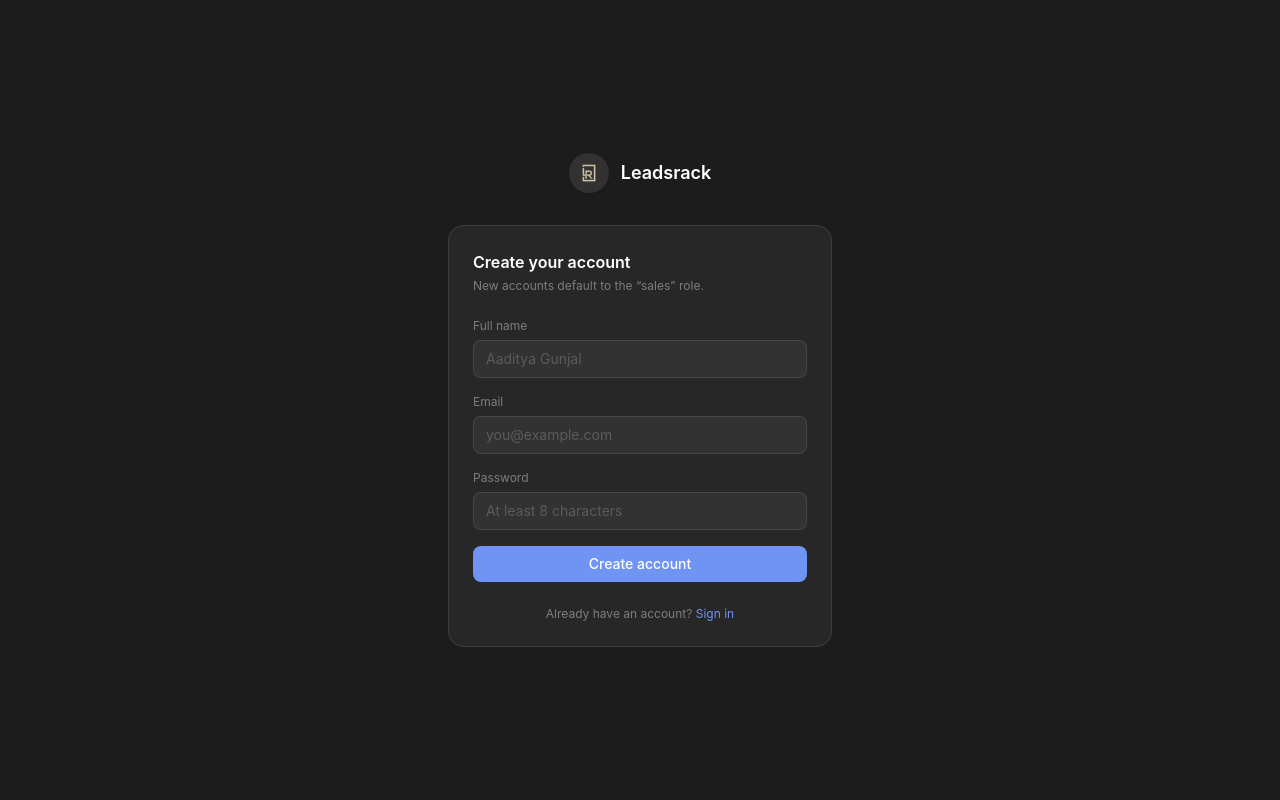
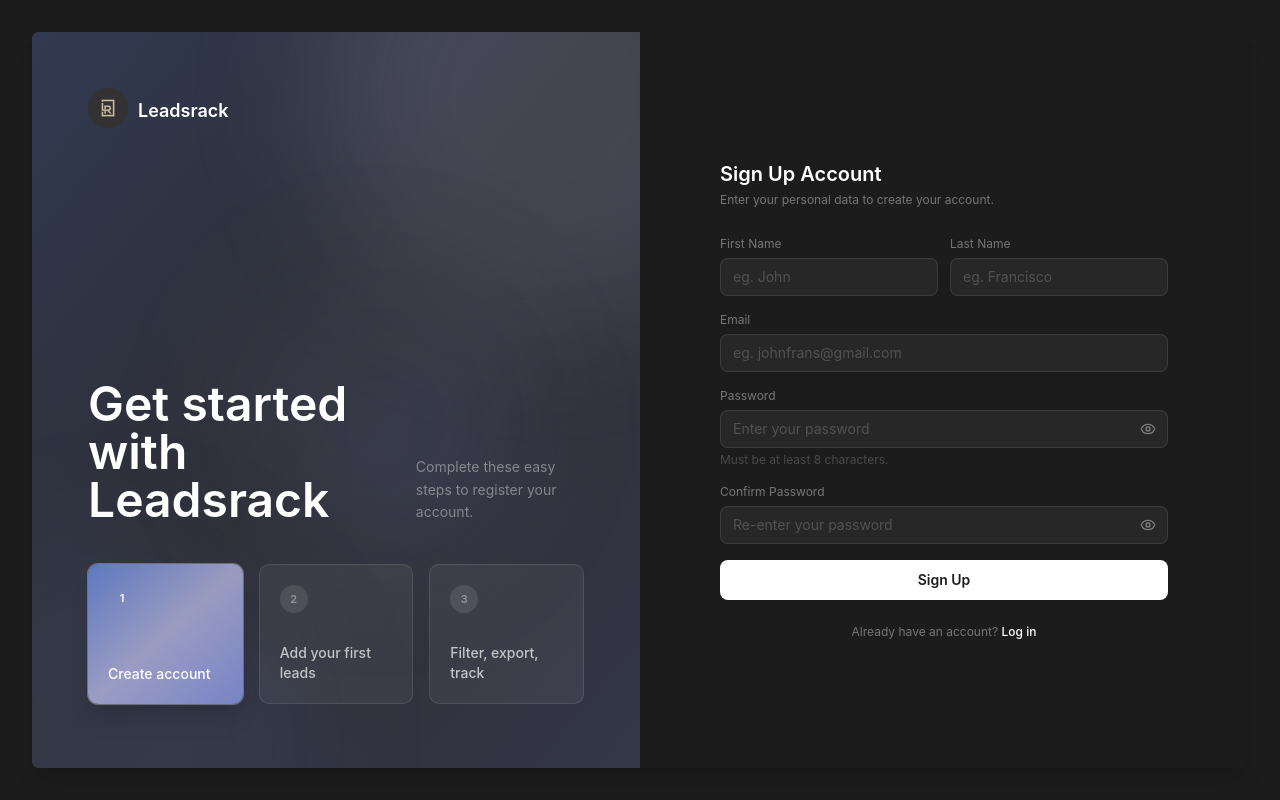
Before and after one commit to aaditya09750/Leadsrack, a React (Vite) app in the folder Frontend/: page /register in a window 1280 px wide. Built offline with nearby package versions, Linux system fonts and the light colour scheme; no server answers.

Commit message:
feat(web): add AuthShell with hero + step indicator; refactor Login + Register to use it

```diff
--- /dev/null
+++ b/Frontend/src/features/auth/AuthShell.tsx
@@ -0,0 +1,96 @@
+import type { ReactNode } from 'react';
+import { cn } from '../../lib/utils';
+import { Avatar } from '../../components/ui/Avatar';
+
+export interface AuthStep {
+  label: string;
+  state: 'active' | 'done' | 'upcoming';
+}
+
+interface AuthShellProps {
+  hero: { title: string; subtitle: string };
+  steps: AuthStep[];
+  children: ReactNode;
+}
+
+export const AuthShell = ({ hero, steps, children }: AuthShellProps) => (
+  <div className="min-h-screen bg-background font-sans text-primary p-4 sm:p-6 lg:p-8">
+    <div className="mx-auto w-full max-w-[1400px] min-h-[calc(100vh-2rem)] sm:min-h-[calc(100vh-3rem)] lg:min-h-[calc(100vh-4rem)] rounded-md overflow-hidden grid grid-cols-1 md:grid-cols-2 shadow-xl">
+      {/* Left panel — brand, hero, step indicator */}
+      <div className="relative overflow-hidden bg-gradient-to-br from-accent-brand/25 via-accent-purple/10 to-accent-indigo/20 p-8 md:p-12 lg:p-14 flex flex-col">
+        <div
+          aria-hidden
+          className="absolute -top-40 -right-32 w-[28rem] h-[28rem] rounded-full bg-accent-purple/15 blur-3xl pointer-events-none"
+        />
+        <div
+          aria-hidden
+          className="absolute -bottom-40 -left-28 w-[24rem] h-[24rem] rounded-full bg-accent-brand/10 blur-3xl pointer-events-none"
+        />
+        <div
+          aria-hidden
+          className="absolute top-1/3 left-1/3 w-[18rem] h-[18rem] rounded-full bg-accent-indigo/10 blur-3xl pointer-events-none"
+        />
+
+        <div className="relative flex items-center gap-2.5">
+          <Avatar src="/leadsrack-logo.jpg" alt="Leadsrack" size="lg" />
+          <span className="font-display font-semibold text-primary mt-1 text-[18px]">Leadsrack</span>
+        </div>
+
+        <div className="relative flex-1 flex flex-col justify-end mt-12 md:mt-0">
+          <div className="md:flex md:items-end md:justify-between md:gap-6 mb-8 md:mb-10">
+            <h2 className="font-display text-3xl md:text-4xl lg:text-5xl font-semibold text-primary leading-[1.1] md:max-w-[14ch]">
+              {hero.title}
+            </h2>
+            <p className="text-secondary text-sm leading-relaxed md:max-w-[22ch] mt-3 md:mt-0">
+              {hero.subtitle}
+            </p>
+          </div>
+
+          <div className="flex md:grid md:grid-cols-3 gap-3 lg:gap-4 overflow-x-auto pb-2 -mx-8 px-8 md:mx-0 md:px-0 md:overflow-visible">
+            {steps.map((step, idx) => (
+              <div
+                key={step.label}
+                className={cn(
+                  'rounded-[10px] p-4 lg:p-5 min-w-[150px] md:min-w-0 min-h-[120px] lg:min-h-[140px] flex flex-col justify-between transition-colors flex-shrink-0',
+                  step.state === 'active'
+                    ? 'bg-gradient-to-br from-accent-brand/70 via-accent-purple/70 to-accent-indigo/70 text-ink shadow-xl ring-1 ring-white/30'
+                    : 'bg-primary/5 border border-border text-secondary',
+                )}
+              >
+                <div
+                  className={cn(
+                    'w-7 h-7 rounded-full text-[11px] font-semibold flex items-center justify-center',
+                    step.state === 'active'
+                      ? 'bg-ink text-white'
+                      : step.state === 'done'
+                        ? 'bg-accent-brand text-white'
+                        : 'bg-primary/10 text-secondary',
+                  )}
+                >
+                  {idx + 1}
+                </div>
+                <p
+                  className={cn(
+                    'font-display text-xs lg:text-sm leading-snug font-medium',
+                    step.state === 'active'
+                      ? 'text-ink'
+                      : step.state === 'done'
+                        ? 'text-primary'
+                        : 'text-primary/70',
+                  )}
+                >
+                  {step.label}
+                </p>
+              </div>
+            ))}
+          </div>
+        </div>
+      </div>
+
+      {/* Right panel — form slot */}
+      <div className="bg-background p-8 md:p-12 lg:p-16 flex flex-col justify-center">
+        <div className="w-full max-w-md mx-auto">{children}</div>
+      </div>
+    </div>
+  </div>
+);
--- a/Frontend/src/features/auth/LoginPage.tsx
+++ b/Frontend/src/features/auth/LoginPage.tsx
@@ -7,6 +7,8 @@
 import { login } from '../../api/auth';
 import { useAuthStore } from '../../store/authStore';
 import { extractErrorMessage } from '../../lib/api';
+import { PasswordInput } from '../../components/ui/PasswordInput';
+import { AuthShell, type AuthStep } from './AuthShell';
 
 const loginSchema = z.object({
   email: z.string().email('Invalid email').max(254),
@@ -14,6 +16,15 @@
 });
 
 type LoginFormValues = z.infer<typeof loginSchema>;
+
+const inputClass =
+  'w-full px-3 py-2 rounded-lg bg-primary/5 border border-border text-primary text-sm placeholder:text-muted focus:outline-none focus:ring-1 focus:ring-accent-brand';
+
+const LOGIN_STEPS: AuthStep[] = [
+  { label: 'Create account', state: 'done' },
+  { label: 'Sign in to Leadsrack', state: 'active' },
+  { label: 'Filter, export, track', state: 'upcoming' },
+];
 
 export const LoginPage = () => {
   const navigate = useNavigate();
@@ -42,20 +53,17 @@
   };
 
   return (
-    <div className="min-h-screen bg-background font-sans text-primary flex items-center justify-center px-6">
-      <div className="w-full max-w-sm">
-        <div className="flex items-center gap-3 justify-center mb-8">
-          <img
-            src="/leadsrack-logo.jpg"
-            alt="Leadsrack"
-            className="w-10 h-10 rounded-full object-cover"
-          />
-          <span className="text-primary text-lg font-semibold">Leadsrack</span>
-        </div>
-
-        <div className="bg-white/5 rounded-xl border border-border p-6">
-          <h1 className="text-primary text-base font-semibold">Welcome back</h1>
-          <p className="text-secondary text-xs mt-1 mb-6">Sign in to manage your leads.</p>
+    <AuthShell
+      hero={{
+        title: 'Welcome back to Leadsrack',
+        subtitle: 'Sign in to pick up where you left off.',
+      }}
+      steps={LOGIN_STEPS}
+    >
+      <h1 className="font-display text-primary text-xl font-semibold">Sign In</h1>
+      <p className="text-secondary text-xs mt-1 mb-7">
+        Enter your credentials to access your dashboard.
+      </p>
 
       <form onSubmit={handleSubmit(onSubmit)} className="space-y-4" noValidate>
         <div>
@@ -67,8 +75,8 @@
             type="email"
             autoComplete="email"
             {...register('email')}
-                className="w-full px-3 py-2 rounded-lg bg-white/5 border border-border text-primary text-sm placeholder:text-muted focus:outline-none focus:ring-1 focus:ring-accent-brand"
-                placeholder="you@example.com"
+            className={inputClass}
+            placeholder="eg. you@example.com"
           />
           {errors.email ? (
             <p role="alert" className="text-xs text-red-400 mt-1">
@@ -81,13 +89,11 @@
           <label htmlFor="password" className="block text-secondary text-xs mb-1.5">
             Password
           </label>
-              <input
+          <PasswordInput
             id="password"
-                type="password"
             autoComplete="current-password"
+            placeholder="Enter your password"
             {...register('password')}
-                className="w-full px-3 py-2 rounded-lg bg-white/5 border border-border text-primary text-sm placeholder:text-muted focus:outline-none focus:ring-1 focus:ring-accent-brand"
-                placeholder="••••••••"
           />
           {errors.password ? (
             <p role="alert" className="text-xs text-red-400 mt-1">
@@ -99,20 +105,18 @@
         <button
           type="submit"
           disabled={submitting}
-              className="w-full py-2 rounded-lg bg-accent-brand text-white text-sm font-medium hover:opacity-90 transition-opacity disabled:opacity-50 disabled:cursor-not-allowed"
+          className="w-full py-2.5 rounded-lg bg-primary text-background text-sm font-semibold hover:opacity-90 transition-opacity disabled:opacity-50 disabled:cursor-not-allowed"
         >
-              {submitting ? 'Signing in…' : 'Sign in'}
+          {submitting ? 'Signing in…' : 'Sign In'}
         </button>
       </form>
 
       <p className="text-secondary text-xs text-center mt-6">
         Don&apos;t have an account?{' '}
-            <Link to="/register" className="text-accent-brand hover:underline">
+        <Link to="/register" className="text-primary font-medium hover:underline">
           Register
         </Link>
       </p>
-        </div>
-      </div>
-    </div>
+    </AuthShell>
   );
 };
--- a/Frontend/src/features/auth/RegisterPage.tsx
+++ b/Frontend/src/features/auth/RegisterPage.tsx
@@ -7,14 +7,32 @@
 import { register as registerApi } from '../../api/auth';
 import { useAuthStore } from '../../store/authStore';
 import { extractErrorMessage } from '../../lib/api';
+import { PasswordInput } from '../../components/ui/PasswordInput';
+import { AuthShell, type AuthStep } from './AuthShell';
 
-const registerSchema = z.object({
-  name: z.string().trim().min(1, 'Name is required').max(100),
+const registerSchema = z
+  .object({
+    firstName: z.string().trim().min(1, 'First name is required').max(50),
+    lastName: z.string().trim().min(1, 'Last name is required').max(50),
     email: z.string().email('Invalid email').max(254),
-  password: z.string().min(8, 'At least 8 characters').max(128),
+    password: z.string().min(8, 'Must be at least 8 characters').max(128),
+    confirmPassword: z.string().min(1, 'Please confirm your password'),
+  })
+  .refine((data) => data.password === data.confirmPassword, {
+    message: 'Passwords do not match',
+    path: ['confirmPassword'],
   });
 
 type RegisterFormValues = z.infer<typeof registerSchema>;
+
+const inputClass =
+  'w-full px-3 py-2 rounded-lg bg-primary/5 border border-border text-primary text-sm placeholder:text-muted focus:outline-none focus:ring-1 focus:ring-accent-brand';
+
+const REGISTER_STEPS: AuthStep[] = [
+  { label: 'Create account', state: 'active' },
+  { label: 'Add your first leads', state: 'upcoming' },
+  { label: 'Filter, export, track', state: 'upcoming' },
+];
 
 export const RegisterPage = () => {
   const navigate = useNavigate();
@@ -30,7 +48,12 @@
   const onSubmit = async (values: RegisterFormValues) => {
     setSubmitting(true);
     try {
-      const { user, token } = await registerApi(values);
+      const name = `${values.firstName} ${values.lastName}`.trim();
+      const { user, token } = await registerApi({
+        name,
+        email: values.email,
+        password: values.password,
+      });
       setSession(token, user);
       toast.success('Account created');
       navigate('/', { replace: true });
@@ -42,40 +65,54 @@
   };
 
   return (
-    <div className="min-h-screen bg-background font-sans text-primary flex items-center justify-center px-6">
-      <div className="w-full max-w-sm">
-        <div className="flex items-center gap-3 justify-center mb-8">
-          <img
-            src="/leadsrack-logo.jpg"
-            alt="Leadsrack"
-            className="w-10 h-10 rounded-full object-cover"
-          />
-          <span className="text-primary text-lg font-semibold">Leadsrack</span>
-        </div>
-
-        <div className="bg-white/5 rounded-xl border border-border p-6">
-          <h1 className="text-primary text-base font-semibold">Create your account</h1>
-          <p className="text-secondary text-xs mt-1 mb-6">
-            New accounts default to the &ldquo;sales&rdquo; role.
+    <AuthShell
+      hero={{
+        title: 'Get started with Leadsrack',
+        subtitle: 'Complete these easy steps to register your account.',
+      }}
+      steps={REGISTER_STEPS}
+    >
+      <h1 className="font-display text-primary text-xl font-semibold">Sign Up Account</h1>
+      <p className="text-secondary text-xs mt-1 mb-7">
+        Enter your personal data to create your account.
       </p>
 
       <form onSubmit={handleSubmit(onSubmit)} className="space-y-4" noValidate>
+        <div className="grid grid-cols-2 gap-3">
           <div>
-              <label htmlFor="name" className="block text-secondary text-xs mb-1.5">
-                Full name
+            <label htmlFor="firstName" className="block text-secondary text-xs mb-1.5">
+              First Name
             </label>
             <input
-                id="name"
-                {...register('name')}
-                autoComplete="name"
-                className="w-full px-3 py-2 rounded-lg bg-white/5 border border-border text-primary text-sm placeholder:text-muted focus:outline-none focus:ring-1 focus:ring-accent-brand"
-                placeholder="Aaditya Gunjal"
+              id="firstName"
+              {...register('firstName')}
+              autoComplete="given-name"
+              className={inputClass}
+              placeholder="eg. John"
             />
-              {errors.name ? (
+            {errors.firstName ? (
               <p role="alert" className="text-xs text-red-400 mt-1">
-                  {errors.name.message}
+                {errors.firstName.message}
               </p>
             ) : null}
+          </div>
+          <div>
+            <label htmlFor="lastName" className="block text-secondary text-xs mb-1.5">
+              Last Name
+            </label>
+            <input
+              id="lastName"
+              {...register('lastName')}
+              autoComplete="family-name"
+              className={inputClass}
+              placeholder="eg. Francisco"
+            />
+            {errors.lastName ? (
+              <p role="alert" className="text-xs text-red-400 mt-1">
+                {errors.lastName.message}
+              </p>
+            ) : null}
+          </div>
         </div>
 
         <div>
@@ -87,8 +124,8 @@
             type="email"
             autoComplete="email"
             {...register('email')}
-                className="w-full px-3 py-2 rounded-lg bg-white/5 border border-border text-primary text-sm placeholder:text-muted focus:outline-none focus:ring-1 focus:ring-accent-brand"
-                placeholder="you@example.com"
+            className={inputClass}
+            placeholder="eg. johnfrans@gmail.com"
           />
           {errors.email ? (
             <p role="alert" className="text-xs text-red-400 mt-1">
@@ -101,17 +138,34 @@
           <label htmlFor="password" className="block text-secondary text-xs mb-1.5">
             Password
           </label>
-              <input
+          <PasswordInput
             id="password"
-                type="password"
             autoComplete="new-password"
+            placeholder="Enter your password"
             {...register('password')}
-                className="w-full px-3 py-2 rounded-lg bg-white/5 border border-border text-primary text-sm placeholder:text-muted focus:outline-none focus:ring-1 focus:ring-accent-brand"
-                placeholder="At least 8 characters"
           />
           {errors.password ? (
             <p role="alert" className="text-xs text-red-400 mt-1">
               {errors.password.message}
+            </p>
+          ) : (
+            <p className="text-xs text-muted mt-1">Must be at least 8 characters.</p>
+          )}
+        </div>
+
+        <div>
+          <label htmlFor="confirmPassword" className="block text-secondary text-xs mb-1.5">
+            Confirm Password
+          </label>
+          <PasswordInput
+            id="confirmPassword"
+            autoComplete="new-password"
+            placeholder="Re-enter your password"
+            {...register('confirmPassword')}
+          />
+          {errors.confirmPassword ? (
+            <p role="alert" className="text-xs text-red-400 mt-1">
+              {errors.confirmPassword.message}
             </p>
           ) : null}
         </div>
@@ -119,20 +173,18 @@
         <button
           type="submit"
           disabled={submitting}
-              className="w-full py-2 rounded-lg bg-accent-brand text-white text-sm font-medium hover:opacity-90 transition-opacity disabled:opacity-50 disabled:cursor-not-allowed"
+          className="w-full py-2.5 rounded-lg bg-primary text-background text-sm font-semibold hover:opacity-90 transition-opacity disabled:opacity-50 disabled:cursor-not-allowed"
         >
-              {submitting ? 'Creating account…' : 'Create account'}
+          {submitting ? 'Creating account…' : 'Sign Up'}
         </button>
       </form>
 
       <p className="text-secondary text-xs text-center mt-6">
         Already have an account?{' '}
-            <Link to="/login" className="text-accent-brand hover:underline">
-              Sign in
+        <Link to="/login" className="text-primary font-medium hover:underline">
+          Log in
         </Link>
       </p>
-        </div>
-      </div>
-    </div>
+    </AuthShell>
   );
 };
```
Lines whose indentation alone changed are shown as unchanged.
